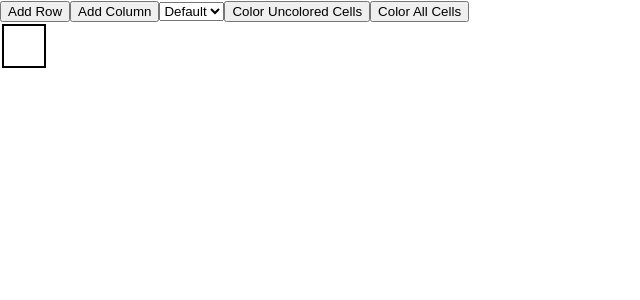
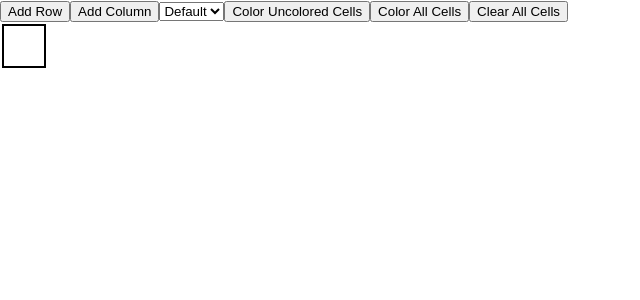
Before and after one commit to AleHS01/ttp-assigment-dom-3-react, a React (Create React App) app in the folder dom-with-react-app/: page / in a window 1280 px wide. Shown: the top 300 px of the page, without its empty margins (0-640 px from the left). Built offline with nearby package versions, Linux system fonts and the light colour scheme.

Commit message:
Added clear all cells

```diff
--- a/dom-with-react-app/src/components/AppComponent.jsx
+++ b/dom-with-react-app/src/components/AppComponent.jsx
@@ -15,6 +15,7 @@ class AppComponent extends Component {
     this.cellClick = this.cellClick.bind(this);
     this.colorUncolorCells = this.colorUncolorCells.bind(this);
     this.colorAllCells = this.colorAllCells.bind(this);
+    this.clearAllCells = this.clearAllCells.bind(this);
   }
 
   addRow = () => {
@@ -82,6 +83,21 @@ class AppComponent extends Component {
     });
   }
 
+  clearAllCells() {
+    const table = this.state.table;
+    const color = "transparent";
+    const updatedTable = table.map((row) =>
+      row.map((cell) => {
+        if (cell !== "transparent")
+          return color;
+        return cell;
+      })
+    );
+    this.setState({
+      table: updatedTable
+    });
+  }
+
   render() {
     return (
       <div className="button-container">
@@ -104,6 +120,7 @@ class AppComponent extends Component {
         </select>
         <button onClick={this.colorUncolorCells}>Color Uncolored Cells</button>
         <button onClick={this.colorAllCells}>Color All Cells</button>
+        <button onClick={this.clearAllCells}>Clear All Cells</button>
         <Table table={this.state.table} cellClick={this.cellClick} />
       </div>
     );
```
